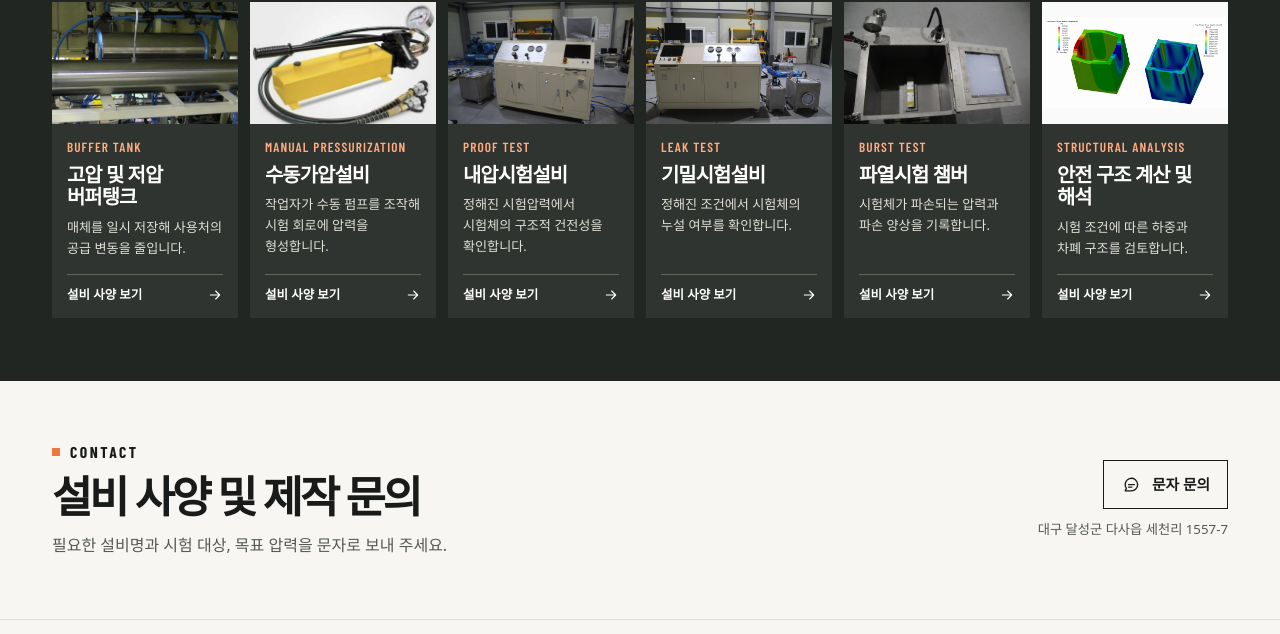
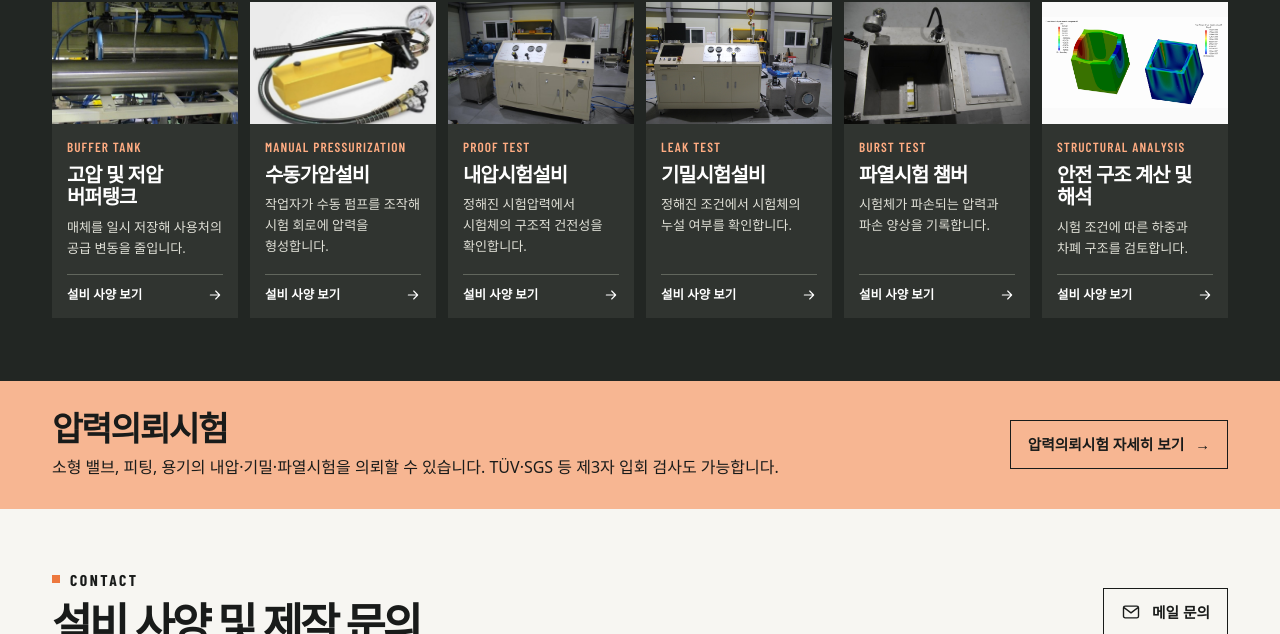
Before and after one commit to hiperscho-star/Tesfac, a plain HTML site: page dist/index.html in a window 1280 px wide. Shown: the part 1169-1803 px from the top of the page. Drawn offline with nearby package versions, Linux system fonts and the light colour scheme; a web font is replaced by a local one.

Commit message:
Update Site source

```diff
--- a/dist/index.html
+++ b/dist/index.html
@@ -80,7 +80,16 @@
       </div>
     </div>
   </section>
-  <section class="contact" id="contact"><div class="shell contact-inner"><div><p class="eyebrow"><span></span> CONTACT</p><h2>설비 사양 및 제작 문의</h2><p>필요한 설비명과 시험 대상, 목표 압력을 문자로 보내 주세요.</p></div><div class="contact-actions"><a class="button button-contact" href="sms:01048817529"><svg viewBox="0 0 24 24" fill="none" stroke="currentColor" stroke-width="1.65" stroke-linecap="round" stroke-linejoin="round" aria-hidden="true"><path d="M20 11.5a7.5 7.5 0 0 1-7.5 7.5H5l1.5-3a7.5 7.5 0 1 1 13.5-4.5Z"/><path d="M9 11.5h7m-7 3h4"/></svg><span>문자 문의</span></a><address>대구 달성군 다사읍 세천리 1557-7</address></div></div></section>
+  <section class="test-service" aria-labelledby="test-service-title">
+    <div class="shell test-service-inner">
+      <div>
+        <h2 id="test-service-title">압력의뢰시험</h2>
+        <p>소형 밸브, 피팅, 용기의 내압·기밀·파열시험을 의뢰할 수 있습니다. TÜV·SGS 등 제3자 입회 검사도 가능합니다.</p>
+      </div>
+      <a class="button button-contact" href="guide.html#commissioned-test">압력의뢰시험 자세히 보기 <span aria-hidden="true">→</span></a>
+    </div>
+  </section>
+  <section class="contact" id="contact"><div class="shell contact-inner"><div><p class="eyebrow"><span></span> CONTACT</p><h2>설비 사양 및 제작 문의</h2><p>필요한 설비명, 시험 대상, 목표 압력과 세부 사항을 정리해 메일로 보내주시면 감사드립니다.</p></div><div class="contact-actions"><a class="button button-contact" href="mailto:hiperscho@gmail.com"><svg viewBox="0 0 24 24" fill="none" stroke="currentColor" stroke-width="1.65" stroke-linecap="round" stroke-linejoin="round" aria-hidden="true"><rect x="3" y="5" width="18" height="14" rx="2"/><path d="m4 7 8 6 8-6"/></svg><span>메일 문의</span></a><address>대구 달성군 다사읍 세천리 1557-7</address></div></div></section>
 </main>
 <footer class="footer"><div class="shell footer-inner"><a class="brand" href="./" aria-label="테스팩 홈"><span class="wordmark"><span class="brand-symbol" aria-hidden="true"><i></i><i></i><i></i></span>tesfac</span></a><p>테스팩 <span>·</span> 대구 달성군 다사읍 세천리 1557-7</p><a class="footer-phone" href="sms:01048817529">010-4881-7529 <svg viewBox="0 0 24 24" fill="none" stroke="currentColor" stroke-width="1.65" stroke-linecap="round" stroke-linejoin="round" aria-hidden="true"><path d="M6 18 18 6M7 6h11v11"/></svg></a></div></footer>
 </body>
--- a/dist/styles.css
+++ b/dist/styles.css
@@ -192,3 +192,8 @@ h1 > span { color: #e97239; }
 @media (max-width: 520px) {
   .equipment-photos { grid-template-columns: 1fr; }
 }
+
+.test-service { background: #f7b692; padding-block: 28px; }
+.test-service-inner { display: flex; flex-wrap: wrap; align-items: center; justify-content: space-between; gap: 16px 24px; }
+.test-service h2 { font-size: clamp(1.55rem, 3.2vw, 2.1rem); margin-bottom: 8px; letter-spacing: -.05em; }
+.test-service p { word-break: keep-all; }
```
Also changed, not shown: dist/guide.html (+1 -1 lines).
